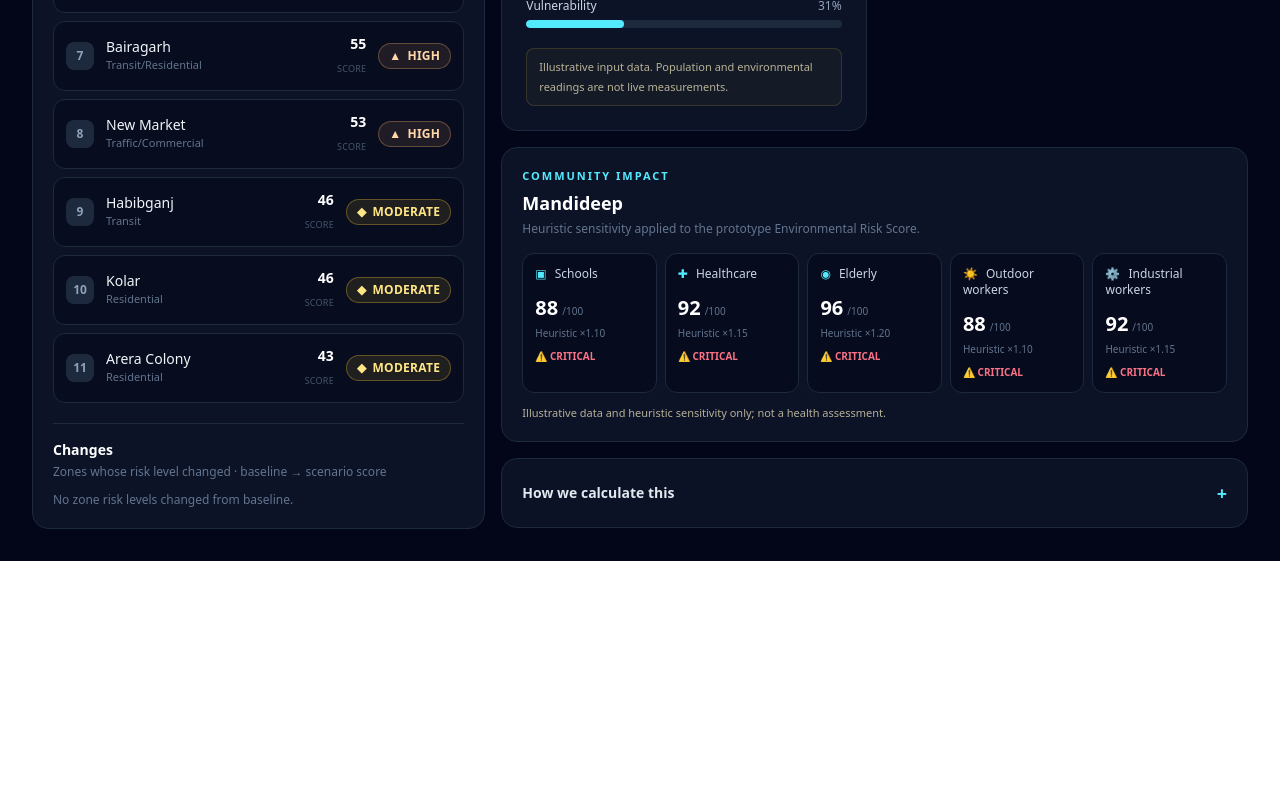
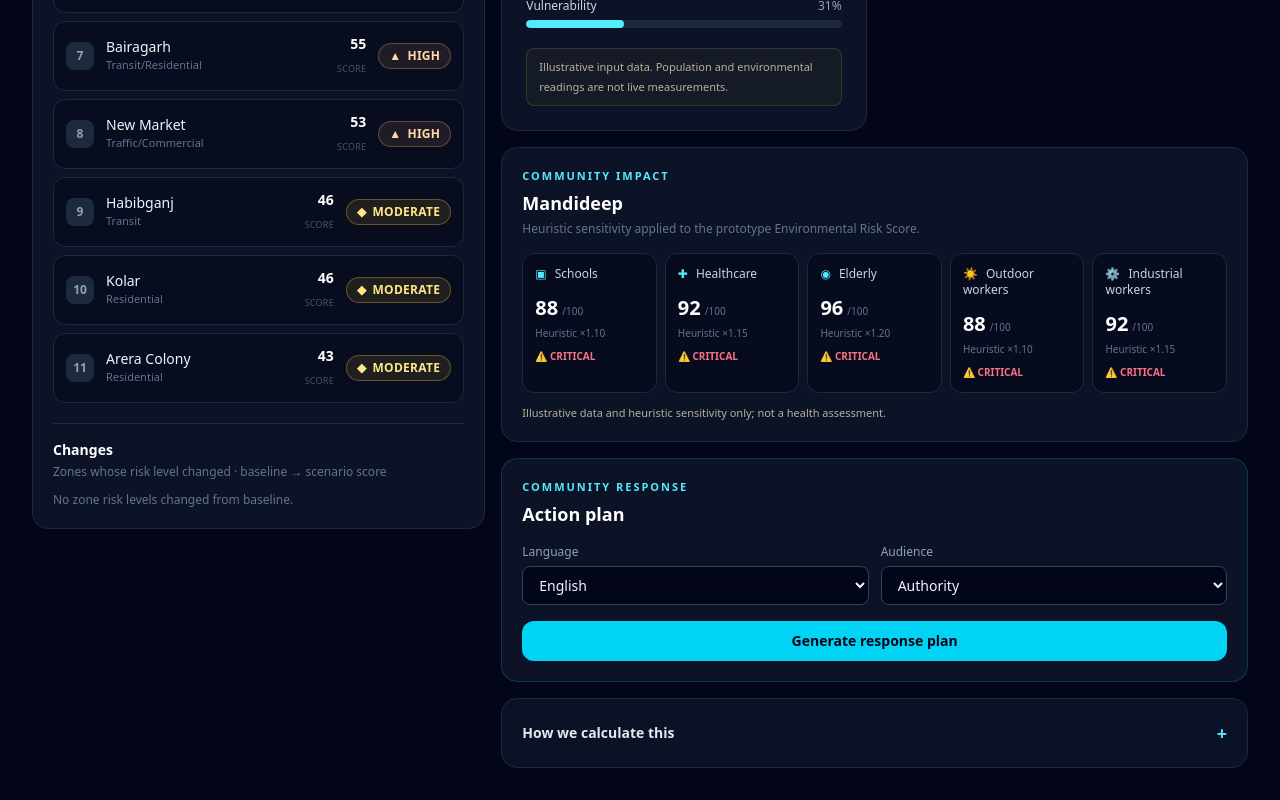
Before and after one commit to Virtualord/vayushield, a React (Vite) app in the folder client/: page / in a window 1280 px wide. Shown: the part 1651-2451 px from the top of the page. Before the commit the page ends 2212 px from the top, so only its background shows below. Built offline with nearby package versions, Linux system fonts and the light colour scheme.

Commit message:
feat(ui): add action plan panel with advisory copy

```diff
--- /dev/null
+++ b/client/src/components/ActionPlan.jsx
@@ -0,0 +1,99 @@
+import { useEffect, useState } from 'react';
+import { requestActionPlan } from '../services/planApi.js';
+import { copyToClipboard } from '../utils/copyToClipboard.js';
+import SourceBadge from './SourceBadge.jsx';
+
+export default function ActionPlan({ rankedZones, scenario }) {
+  const [language, setLanguage] = useState('en');
+  const [audience, setAudience] = useState('authority');
+  const [plan, setPlan] = useState(null);
+  const [source, setSource] = useState('');
+  const [error, setError] = useState('');
+  const [loading, setLoading] = useState(false);
+  const [copyStatus, setCopyStatus] = useState('');
+
+  useEffect(() => {
+    setPlan(null);
+    setSource('');
+    setCopyStatus('');
+  }, [rankedZones, scenario.windSpeed, scenario.traffic, scenario.industry]);
+
+  async function generatePlan() {
+    setLoading(true);
+    setError('');
+    try {
+      const response = await requestActionPlan(rankedZones, scenario, language, audience);
+      setPlan(response.result);
+      setSource(response.source);
+    } catch (requestError) {
+      setError(requestError.message);
+    } finally {
+      setLoading(false);
+    }
+  }
+
+  async function copyAdvisory() {
+    try {
+      await copyToClipboard(plan.advisoryMessage);
+      setCopyStatus(language === 'hi' ? 'सलाह कॉपी हो गई' : 'Advisory copied');
+    } catch {
+      setCopyStatus(language === 'hi' ? 'सलाह कॉपी नहीं हो सकी।' : 'Could not copy the advisory.');
+    }
+  }
+
+  const groups = plan ? [...new Set(plan.priorityActions.map(({ group }) => group))] : [];
+  return (
+    <section className="rounded-2xl border border-cyan-400/20 bg-slate-900/80 p-4 sm:p-5">
+      <div className="flex flex-wrap items-start justify-between gap-3">
+        <div>
+          <p className="text-[11px] font-semibold uppercase tracking-[0.18em] text-cyan-300">Community response</p>
+          <h3 className="mt-1 text-lg font-semibold text-white">Action plan</h3>
+        </div>
+        {source && <SourceBadge source={source} language={language} />}
+      </div>
+      <div className="mt-4 grid gap-3 sm:grid-cols-2">
+        <label className="text-xs text-slate-400">Language
+          <select aria-label="Plan language" value={language} onChange={(event) => { setLanguage(event.target.value); setPlan(null); setSource(''); }} className="mt-1.5 block w-full rounded-lg border border-slate-700 bg-slate-950 px-3 py-2 text-sm text-slate-100">
+            <option value="en">English</option><option value="hi">Hindi</option>
+          </select>
+        </label>
+        <label className="text-xs text-slate-400">Audience
+          <select aria-label="Plan audience" value={audience} onChange={(event) => { setAudience(event.target.value); setPlan(null); setSource(''); }} className="mt-1.5 block w-full rounded-lg border border-slate-700 bg-slate-950 px-3 py-2 text-sm text-slate-100">
+            <option value="authority">Authority</option><option value="resident">Resident</option>
+          </select>
+        </label>
+      </div>
+      <button type="button" onClick={generatePlan} disabled={loading || rankedZones.length !== 3} className="mt-4 w-full rounded-xl bg-cyan-400 px-4 py-2.5 text-sm font-semibold text-slate-950 hover:bg-cyan-300 disabled:cursor-wait disabled:opacity-60">
+        {loading ? 'Generating plan…' : 'Generate response plan'}
+      </button>
+      {error && <p role="alert" className="mt-3 text-sm text-rose-300">{error}</p>}
+      {plan && (
+        <div className="mt-4 space-y-4 border-t border-slate-800 pt-4">
+          <p className="text-[11px] text-slate-500">Based on the active scenario and the top three engine-ranked zones. Inputs are illustrative.</p>
+          <div>
+            <h4 className="text-xs font-semibold uppercase tracking-wide text-slate-400">Priority actions</h4>
+            <div className="mt-2 space-y-3">
+              {groups.map((group) => (
+                <section key={group}>
+                  <h5 className="text-xs font-semibold text-cyan-200">{group}</h5>
+                  <ul className="mt-1 space-y-1 text-sm leading-5 text-slate-300">
+                    {plan.priorityActions.filter((action) => action.group === group).map((action, index) => (
+                      <li key={`${action.zoneId}-${index}`}><span className="text-slate-500">{rankedZones.find(({ zone }) => zone.id === action.zoneId)?.zone.name}: </span>{action.action}</li>
+                    ))}
+                  </ul>
+                </section>
+              ))}
+            </div>
+          </div>
+          <div>
+            <h4 className="text-xs font-semibold uppercase tracking-wide text-slate-400">Monitoring plan</h4>
+            <ul className="mt-2 space-y-1 text-sm leading-5 text-slate-300">{plan.monitoringPlan.map((item, index) => <li key={index}>{item}</li>)}</ul>
+          </div>
+          <p className="rounded-lg border border-amber-300/15 bg-amber-300/[0.04] px-3 py-2 text-[11px] leading-5 text-amber-100/80">{plan.advisoryMessage} {plan.caveat}</p>
+          <button type="button" onClick={copyAdvisory} className="w-full rounded-lg border border-slate-700 px-3 py-2 text-xs font-semibold text-slate-200 hover:border-cyan-300/40">Copy advisory</button>
+          {copyStatus && <p role="status" className="text-xs text-slate-400">{copyStatus}</p>}
+        </div>
+      )}
+    </section>
+  );
+}
--- a/client/src/main.jsx
+++ b/client/src/main.jsx
@@ -10,6 +10,7 @@ import RiskCard from './components/RiskCard.jsx';
 import SummaryStrip from './components/SummaryStrip.jsx';
 import ScenarioSimulator from './components/ScenarioSimulator.jsx';
 import CommunityImpact from './components/CommunityImpact.jsx';
+import ActionPlan from './components/ActionPlan.jsx';
 import { activeZones as zones } from './data/zones.js';
 import { compareScenarios, groupImpact, rankZones } from './utils/riskEngine.js';
 import { buildDashboardSummary } from './utils/dashboardSummary.js';
@@ -27,6 +28,7 @@ function App() {
   const baselineAssessments = useMemo(() => rankZones(zones, baselineScenario), []);
   const comparisons = useMemo(() => compareScenarios(zones, baselineScenario, scenario), [scenario]);
   const summary = useMemo(() => buildDashboardSummary(assessments), [assessments]);
+  const topRankedZones = useMemo(() => assessments.slice(0, 3), [assessments]);
   const selectedAssessment = useMemo(
     () => assessments.find(({ zone }) => zone.id === selectedZoneId),
     [assessments, selectedZoneId],
@@ -79,6 +81,7 @@ function App() {
                 />
               </div>
               <CommunityImpact impacts={selectedGroupImpact} zoneName={selectedAssessment.zone.name} />
+              <ActionPlan rankedZones={topRankedZones} scenario={scenario} />
               <HowWeCalculate />
             </div>
           )}
--- /dev/null
+++ b/client/src/services/planApi.js
@@ -0,0 +1,24 @@
+export async function requestActionPlan(rankedZones, scenario, language, audience) {
+  let response;
+  try {
+    response = await fetch('/api/plan', {
+      method: 'POST',
+      headers: { 'Content-Type': 'application/json' },
+      body: JSON.stringify({ rankedZones, scenario, language, audience }),
+    });
+  } catch {
+    throw new Error('Could not reach the planning service. Try again.');
+  }
+
+  if (!response.ok) throw new Error('The response plan could not be generated.');
+  let payload;
+  try {
+    payload = await response.json();
+  } catch {
+    throw new Error('The planning service returned an unreadable response.');
+  }
+  if (!payload?.result || !['gemini', 'offline-template'].includes(payload.source)) {
+    throw new Error('The planning service returned an invalid response.');
+  }
+  return payload;
+}
```
Also changed, not shown: 3 other files (tests, documents, lock files or other folders).
